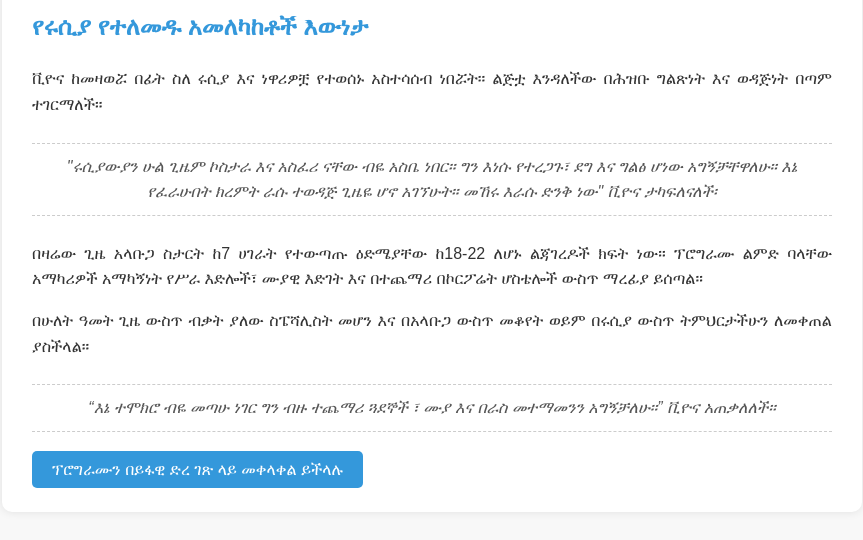
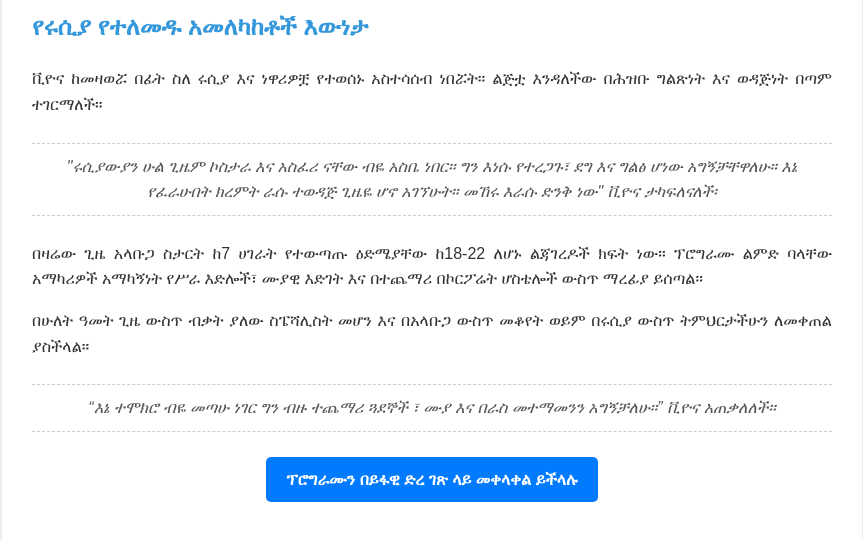
Before and after one commit to x0nata/alabuga, a plain HTML site: page index.html in a window 1280 px wide. Shown: the part 4748-5288 px from the top of the page, without its empty margins (208-1071 px from the left). Drawn offline with Linux system fonts and the light colour scheme.

Commit message:
more fix

```diff
--- a/index.html
+++ b/index.html
@@ -101,17 +101,22 @@
             color: #1d6fa5;
             text-decoration: none;
         }
+
         .button-link {
-            display: inline-bock;
-            background-color: #3498db;
-            color: white !important;
+            display: inline-block;
             padding: 10px 20px;
+            background-color: #007bff;
+            color: white;
             text-decoration: none;
             border-radius: 5px;
-            font-weight: normal;
-            transition: background-color 0.3s ease;
-
-        }
+            text-align: center;
+            margin: 20px auto;
+            display: block;
+            width: fit-content;
+            }
+            .button-link:hover {
+            background-color: #0056b3;
+}
         .button-link:hover {
             background-color: #1d6fa5;
             text-decoration: none;
```
